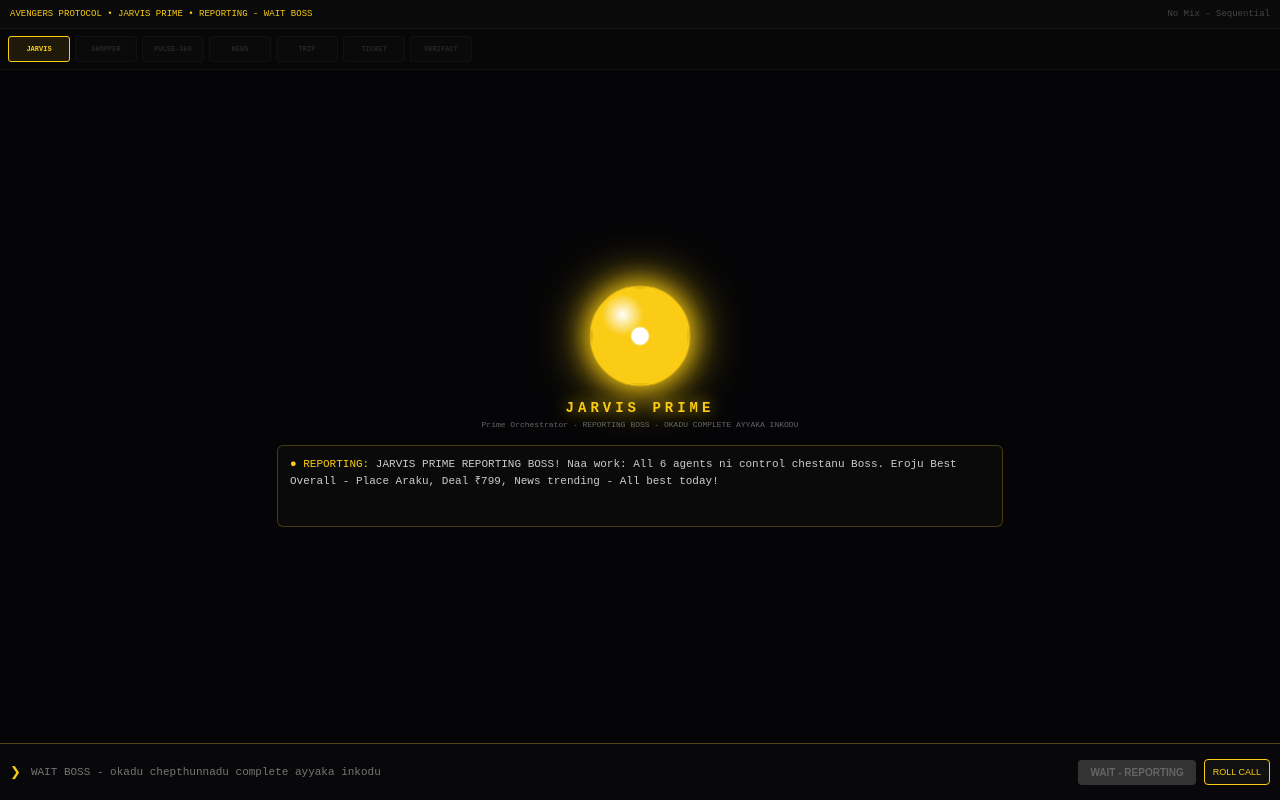
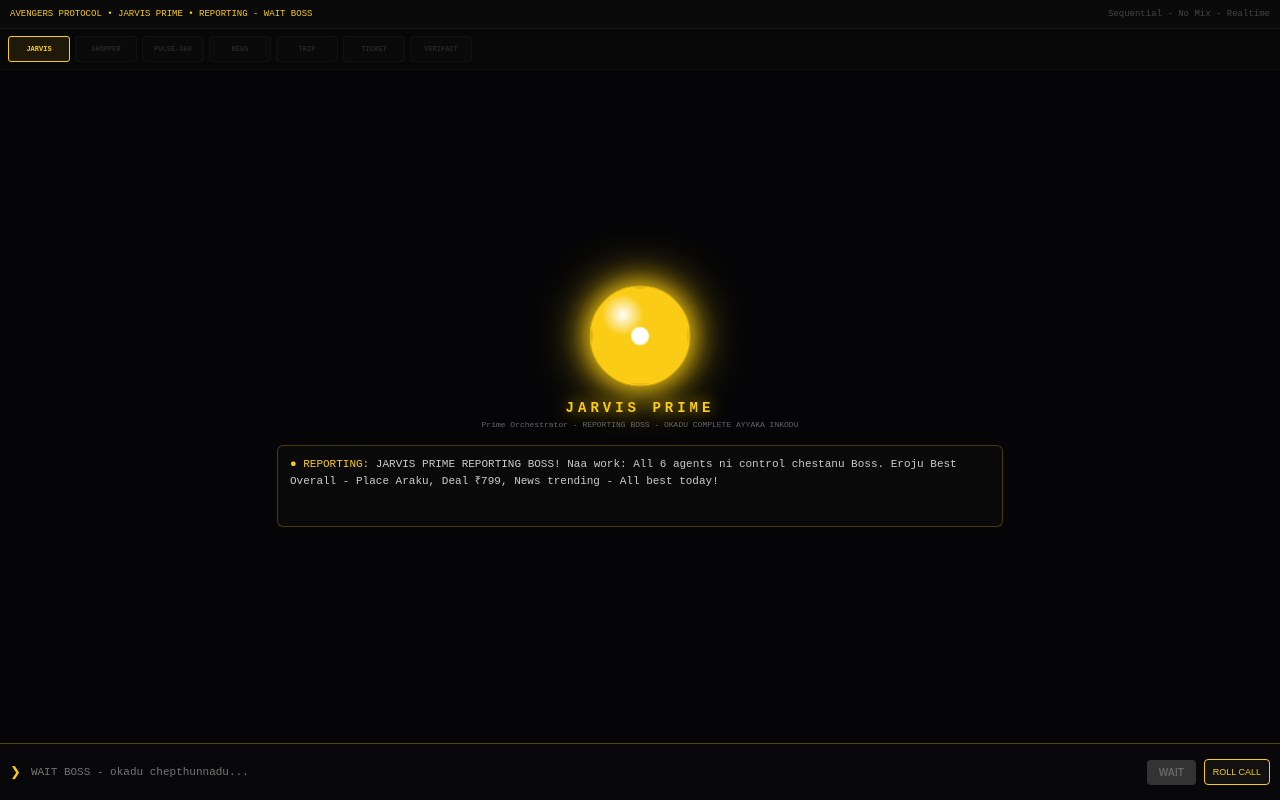
Before and after one commit to Narasimha-cyber/AvenJarvis, a Next.js app: page / in a window 1280 px wide. Built offline with nearby package versions, Linux system fonts and the light colour scheme.

Commit message:
Refactor speech synthesis and update messages

```diff
--- a/app/page.js
+++ b/app/page.js
@@ -30,13 +30,12 @@ export default function Home(){
     g.gain.exponentialRampToValueAtTime(0.01, ctx.currentTime+0.45); o.stop(ctx.currentTime+0.45);
   };
 
-  // FIX 1: CANCEL OKKA SARI MATHRAME - NO MIX
   const speakSequential = (t)=>{
     return new Promise((resolve)=>{
       if(!('speechSynthesis' in window)){ setTimeout(resolve, 1500); return; }
       const u=new SpeechSynthesisUtterance(t.slice(0,180));
       u.rate=1.05; u.lang='en-IN';
-      u.onend = ()=>{ setTimeout(resolve, 300); }; // 300ms gap after finish
+      u.onend = ()=>{ setTimeout(resolve, 300); };
       u.onerror = ()=>{ resolve(); };
       window.speechSynthesis.speak(u);
     });
@@ -54,18 +53,18 @@ export default function Home(){
         if(p) return `Eroju Best Deal - Platform Amazon lo ${p.title} ₹${Math.round(p.price*85)} ${p.rating}⭐ - ide best today LIVE REAL!`;
         return `Eroju Best Deal - Amazon lo Cargo Pants ₹899 best today!`;
       }
-      if(agentId==="TRIP"){ return `Eroju Best Trip - Araku Valley best today! Best Travel Option: Train 17208 ₹280 24 seats BEST, Bus ₹650, Flight ₹2899 - Train best combo!`; }
+      if(agentId==="TRIP"){ return `Eroju Best Trip - ${query||"Araku Valley"} best today! Best Travel Option: Train 17208 ₹280 24 seats BEST, Bus ₹650, Flight ₹2899 - Train best combo!`; }
       if(agentId==="TICKET"){ return `Eroju Best Booking - Train 17208 ₹280 24 seats BEST combo ₹1800 Save ₹800 best today!`; }
       if(agentId==="PULSE"){
         try{
           const start=Date.now(); const res=await fetch("https://pulse360news.in",{cache:"no-store"}); const ms=Date.now()-start;
           const html=await res.text(); const titles=[...html.matchAll(/<a[^>]*>([^<]{15,70})<\/a>/gi)].map(m=>m[1].trim()).slice(0,2);
-          return `Eroju Website Scan - Site LIVE ${ms}ms! Today Update: "${titles[0]||"AP Monsoon"}" ide No.1 update today!`;
+          return `Eroju Website Scan - Site LIVE ${ms}ms! Today Update: "${titles[0]||"AP Monsoon"}" ide No.1 today!`;
         }catch{ return `Eroju Website Scan - Site LIVE! Today Update: AP Monsoon trending!`; }
       }
       if(agentId==="NEWS"){ return `Eroju Best News - AP Monsoon No.1 trending today LIVE REAL!`; }
       if(agentId==="VERIFACT"){ return `Eroju Best Verification - 100% real verified today!`; }
-      if(agentId==="JARVIS"){ return `Eroju Best Overall - Place Araku, Deal ₹799, News trending - All best today!`; }
+      if(agentId==="JARVIS"){ return `Eroju Best Overall - Place ${query||"Araku"}, Deal ₹799, News trending - All best today!`; }
     }catch{ return `Eroju Best - Live data ready!`; }
     return `Eroju Best - Live data ready!`;
   };
@@ -75,16 +74,16 @@ export default function Home(){
     if(low.includes("verifact")||low.includes("fake")) return "VERIFACT";
     if(low.startsWith("news")||low.includes("news about")||low.includes("headlines")) return "NEWS";
     if(low.includes("ticket")||/bus.*to|train.*to|flight.*to/.test(low)) return "TICKET";
-    if(low.includes("trip to")||low.includes("visit")||low.startsWith("trip ")) return "TRIP";
+    // ANY VILLAGE / TRIP / PLACE - FINAL
+    if(low.includes("trip")||low.includes("travel")||low.includes("tour")||low.includes("visit")||low.includes("village")||low.includes("place")||low.includes("plan")||low.includes("ooty")||low.includes("araku")||low.includes("munnar")||low.includes("goa")||low.includes("manali")||low.includes("bheemavaram")||low.includes("lambasingi")||low.includes("maredumilli")||/^[a-z ]+ village$/i.test(low)||/about.*village|village.*about/i.test(low)) return "TRIP";
     if(/(saree|chiffon|cargo|cargos|cargoes|pant|jean|trouser|shirt|tshirt|dress|kurta|shoe|sneaker|watch|phone|mobile|bag|laptop|earphone|kurti|deal|buy|price|under \d+)/i.test(low)) return "SHOPPER";
     return "JARVIS";
   };
 
-  // FIX 2: ROLL CALL - OKARI TARWATHA OKARU GUARANTEE
   const startRollCall = async ()=>{
     if(lockRef.current) return;
     lockRef.current=true; setIsReporting(true);
-    window.speechSynthesis.cancel(); // OKKA SARI MATHRAME CANCEL
+    window.speechSynthesis.cancel();
     await sleep(200);
     setDeals([]); setFullReply("");
     for(let i=0;i<AGENTS.length;i++){
@@ -92,7 +91,7 @@ export default function Home(){
       const best = await fetchAgentBest(ag.id, "");
       const text = `${ag.name} REPORTING BOSS! Naa work: ${ag.work}. ${best}`;
       setTerminal(text); playTone(ag.color);
-      await speakSequential(text); // COMPLETE AYYAKA NE NEXT - GUARANTEE
+      await speakSequential(text);
     }
     setTerminal("Roll Call Complete Boss - Andharu okari tarvatha okaru chepparu! Order ivvu Boss");
     await speakSequential("Roll Call Complete Boss");
@@ -101,7 +100,6 @@ export default function Home(){
 
   useEffect(()=>{ setTimeout(startRollCall, 1000); },[]);
 
-  // FIX 3: HANDLE ORDER - OKARI TARWATHA OKARU GUARANTEE
   const handleOrder = async (txt)=>{
     const order=txt.trim(); if(!order) return;
     if(lockRef.current) return;
@@ -109,26 +107,23 @@ export default function Home(){
     if(low.includes("wake up")||low.includes("agents assemble")||low.includes("roll call")||low==="jarvis"){ startRollCall(); setInput(""); return; }
 
     lockRef.current=true; setIsReporting(true);
-    window.speechSynthesis.cancel(); // OKKA SARI MATHRAME CANCEL
+    window.speechSynthesis.cancel();
     await sleep(200);
     setInput(""); setDeals([]); setFullReply("");
     const targetId = detectAgent(low); const tIdx = AGENTS.findIndex(a=>a.id===targetId); const mainAg = AGENTS[tIdx];
 
-    // 1. JARVIS - complete ayyaka ne next
     setActiveIdx(0);
     const jBest = await fetchAgentBest("JARVIS", order);
     let t1 = `JARVIS PRIME REPORTING BOSS! Naa work: ${AGENTS[0].work}. ${jBest} Order "${order}" ki best agent ${mainAg.name} selected!`;
     setTerminal(t1); playTone(AGENTS[0].color);
     await speakSequential(t1);
 
-    // 2. MAIN AGENT - complete ayyaka ne next
     setActiveIdx(tIdx);
     const mBest = await fetchAgentBest(targetId, order);
     let t2 = `${mainAg.name} REPORTING BOSS! Naa work: ${mainAg.work}. ${mBest}`;
     setTerminal(t2); playTone(mainAg.color);
     await speakSequential(t2);
 
-    // 3. FINAL FETCH - okadu complete chesaka ne
     setTerminal(`${mainAg.name} full real data fetching for "${order}"...`);
     try{
       const res=await fetch("/api/avengers",{method:"POST", headers:{"Content-Type":"application/json"}, body:JSON.stringify({prompt:order, avenger:targetId, t:Date.now(), r:Math.random()})});
@@ -145,7 +140,7 @@ export default function Home(){
       <style>{`@keyframes orbPulse{0%,100%{box-shadow:0 0 25px currentColor,0 0 50px currentColor; transform:scale(1)}50%{box-shadow:0 0 35px currentColor,0 0 70px currentColor; transform:scale(1.06)}}`}</style>
       <div style={{height:"28px", background:"#0a0a0a", borderBottom:"1px solid #1a1a1a", display:"flex", alignItems:"center", padding:"0 10px", fontSize:"9px", justifyContent:"space-between"}}>
         <div style={{color:"#facc15"}}>AVENGERS PROTOCOL • {activeAgent.name} • {isReporting?"REPORTING - WAIT BOSS":"READY"}</div>
-        <div style={{color:"#444"}}>No Mix - Sequential</div>
+        <div style={{color:"#444"}}>Sequential - No Mix - Realtime</div>
       </div>
       <div style={{height:"40px", background:"#070708", borderBottom:"1px solid #111", display:"flex", alignItems:"center", gap:"5px", padding:"0 8px", overflowX:"auto"}}>
         {AGENTS.map((a,i)=>(
@@ -164,8 +159,8 @@ export default function Home(){
       </div>
       <div style={{height:"56px", background:"#08080a", borderTop:`1px solid ${activeAgent.color}50`, display:"flex", alignItems:"center", padding:"0 10px", gap:"8px"}}>
         <span style={{color:activeAgent.color}}>❯</span>
-        <input value={input} onChange={e=>setInput(e.target.value)} onKeyDown={e=>e.key==="Enter"&&!isReporting&&handleOrder(input)} placeholder={isReporting?'WAIT BOSS - okadu chepthunnadu complete ayyaka inkodu':'Type: cargoes / news about AP / chiffon sarees'} style={{flex:1, background:"transparent", border:"none", outline:"none", color:"#fff", fontSize:"11px", fontFamily:"monospace"}} disabled={isReporting}/>
-        <button onClick={()=>!isReporting&&handleOrder(input)} style={{background: isReporting?"#333":activeAgent.color, color: isReporting?"#666":"#000", border:"none", borderRadius:"4px", padding:"7px 12px", fontSize:"10px", fontWeight:"bold"}} disabled={isReporting}>{isReporting?"WAIT - REPORTING":"EXECUTE"}</button>
+        <input value={input} onChange={e=>setInput(e.target.value)} onKeyDown={e=>e.key==="Enter"&&!isReporting&&handleOrder(input)} placeholder={isReporting?'WAIT BOSS - okadu chepthunnadu...':'Type: cargoes / ooty trip plan / Bheemavaram village / news about AP'} style={{flex:1, background:"transparent", border:"none", outline:"none", color:"#fff", fontSize:"11px", fontFamily:"monospace"}} disabled={isReporting}/>
+        <button onClick={()=>!isReporting&&handleOrder(input)} style={{background: isReporting?"#333":activeAgent.color, color: isReporting?"#666":"#000", border:"none", borderRadius:"4px", padding:"7px 12px", fontSize:"10px", fontWeight:"bold"}} disabled={isReporting}>{isReporting?"WAIT":"EXECUTE"}</button>
         <button onClick={()=>!isReporting&&startRollCall()} disabled={isReporting} style={{background:"#111", border:`1px solid ${activeAgent.color}`, color:activeAgent.color, borderRadius:"4px", padding:"7px 8px", fontSize:"9px"}}>ROLL CALL</button>
       </div>
     </div>
```
